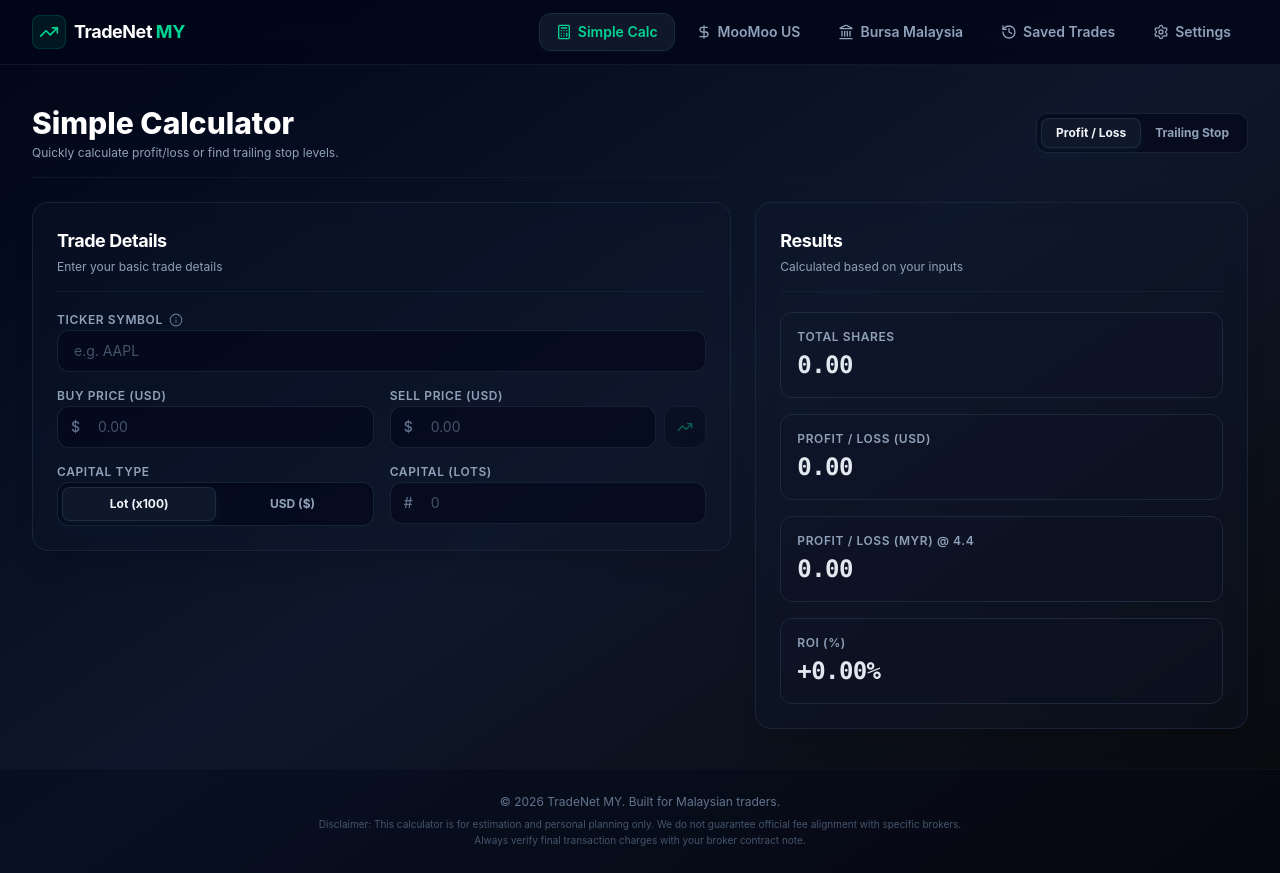
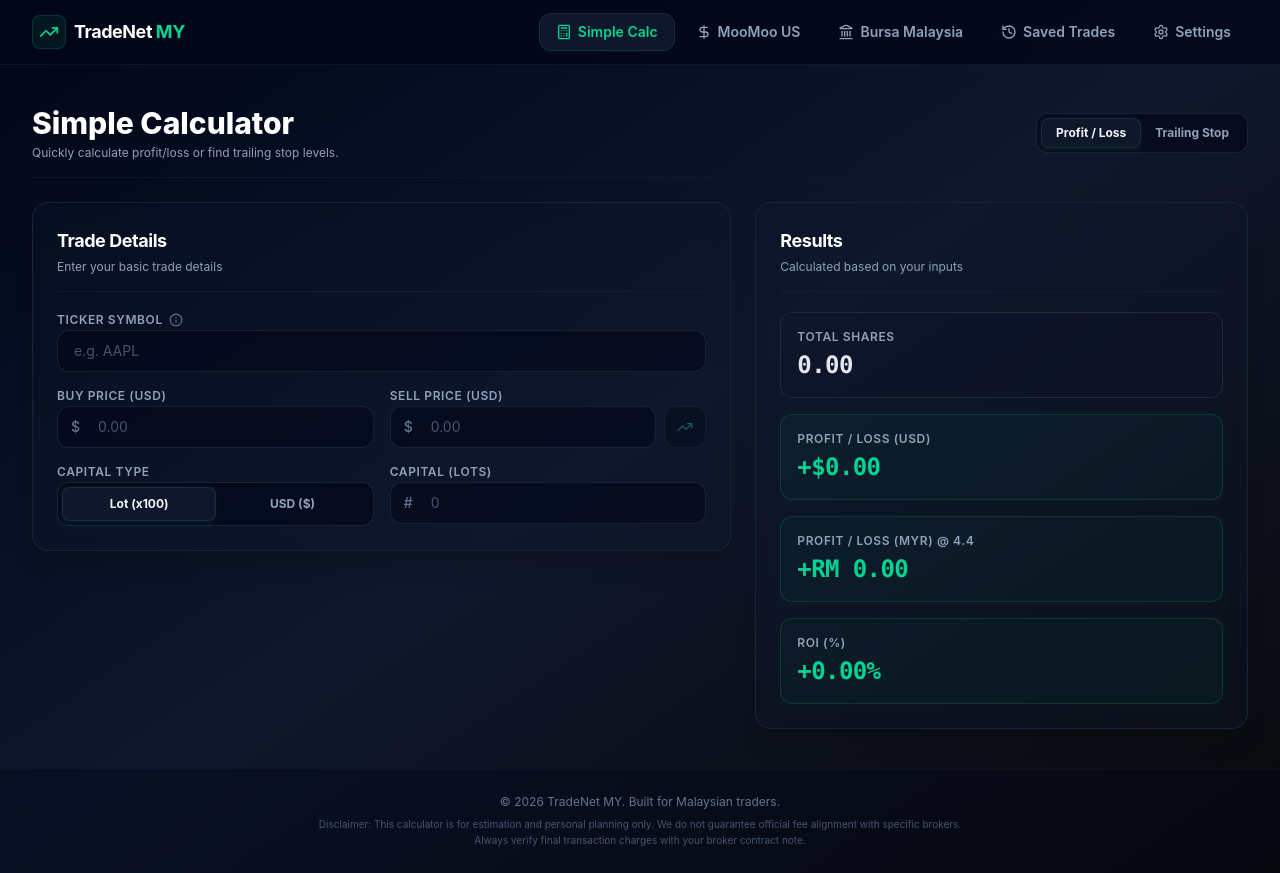
Before and after one commit to amanmana/tradenet, a React (Vite) app: page /simple-calculator in a window 1280 px wide. Built offline with nearby package versions, Linux system fonts and the light colour scheme.

Commit message:
fix: simple calculator profit/loss colors and prefixes

```diff
--- a/src/pages/SimpleCalculator.jsx
+++ b/src/pages/SimpleCalculator.jsx
@@ -320,26 +320,18 @@ export default function SimpleCalculator() {
                   />
                   <ResultCard
                     label="Profit / Loss (USD)"
-                    value={formatCurrency(Math.abs(profitLossUSD), '', 2)}
-                    currency="$"
-                    highlight={true}
-                    highlightType={profitLossUSD >= 0 ? 'profit' : 'loss'}
-                    prefix={profitLossUSD >= 0 ? '+' : '-'}
+                    value={profitLossUSD < 0 ? `-$${formatCurrency(Math.abs(profitLossUSD), '', 2)}` : `+$${formatCurrency(Math.abs(profitLossUSD), '', 2)}`}
+                    type={profitLossUSD >= 0 ? 'profit' : 'loss'}
                   />
                   <ResultCard
                     label={`Profit / Loss (MYR) @ ${fxRate}`}
-                    value={formatCurrency(Math.abs(profitLossMYR), '', 2)}
-                    currency="RM"
-                    highlight={true}
-                    highlightType={profitLossMYR >= 0 ? 'profit' : 'loss'}
-                    prefix={profitLossMYR >= 0 ? '+' : '-'}
+                    value={profitLossMYR < 0 ? `-RM ${formatCurrency(Math.abs(profitLossMYR), '', 2)}` : `+RM ${formatCurrency(Math.abs(profitLossMYR), '', 2)}`}
+                    type={profitLossMYR >= 0 ? 'profit' : 'loss'}
                   />
                   <ResultCard
                     label="ROI (%)"
                     value={formatPercent(roi)}
-                    highlight={true}
-                    highlightType={roi >= 0 ? 'profit' : 'loss'}
-                    prefix={roi >= 0 ? '+' : ''}
+                    type={roi >= 0 ? 'profit' : 'loss'}
                   />
                 </div>
               </SectionCard>
```
